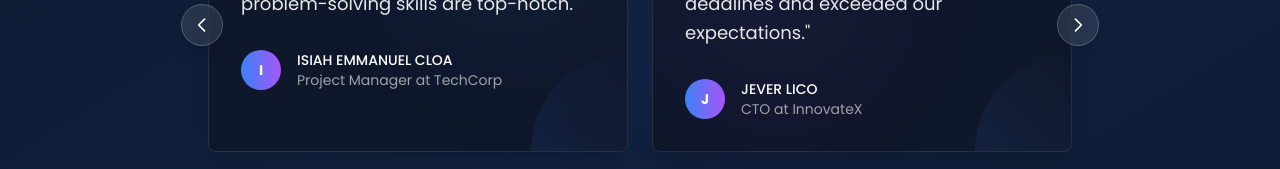
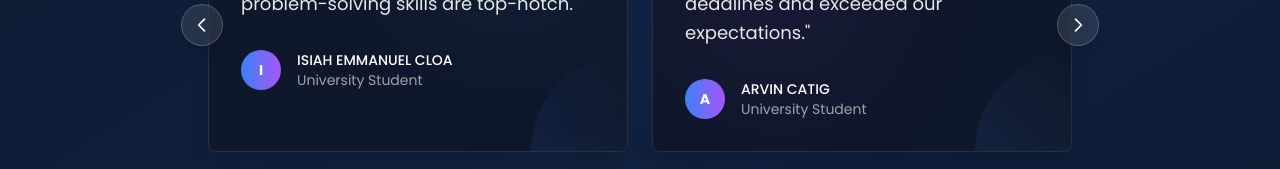
Before and after one commit to seven-711/julys-portfolio, a Next.js app: page / in a window 1280 px wide. Shown: the part 3507-3676 px from the top of the page. Built offline with nearby package versions, Linux system fonts and the light colour scheme.

Commit message:
Updated testimonial card

```diff
--- a/src/app/page.js
+++ b/src/app/page.js
@@ -39,25 +39,25 @@ const TESTIMONIALS = [
   {
     quote: "Working with July was an absolute pleasure. Their attention to detail and problem-solving skills are top-notch.",
     author: "ISIAH EMMANUEL CLOA",
-    role: "Project Manager at TechCorp",
+    role: "University Student",
     color: "blue"
   },
   {
     quote: "The quality of work delivered was exceptional. July consistently met deadlines and exceeded our expectations.",
-    author: "JEVER LICO",
-    role: "CTO at InnovateX",
+    author: "ARVIN CATIG",
+    role: "University Student",
     color: "purple"
   },
   {
     quote: "July's ability to understand complex requirements and turn them into elegant solutions is remarkable.",
-    author: "ALIBSAR CASIDAR",
-    role: "Product Lead at DesignHub",
+    author: "JUDE TENIO",
+    role: "University Student",
     color: "pink"
   },
   {
     quote: "July's communication and technical expertise made our project a huge success. Highly recommended!",
     author: "JASSEM RACMAN",
-    role: "Founder at StartupX",
+    role: "Univeristy Student",
     color: "green"
   }
 ];
```
